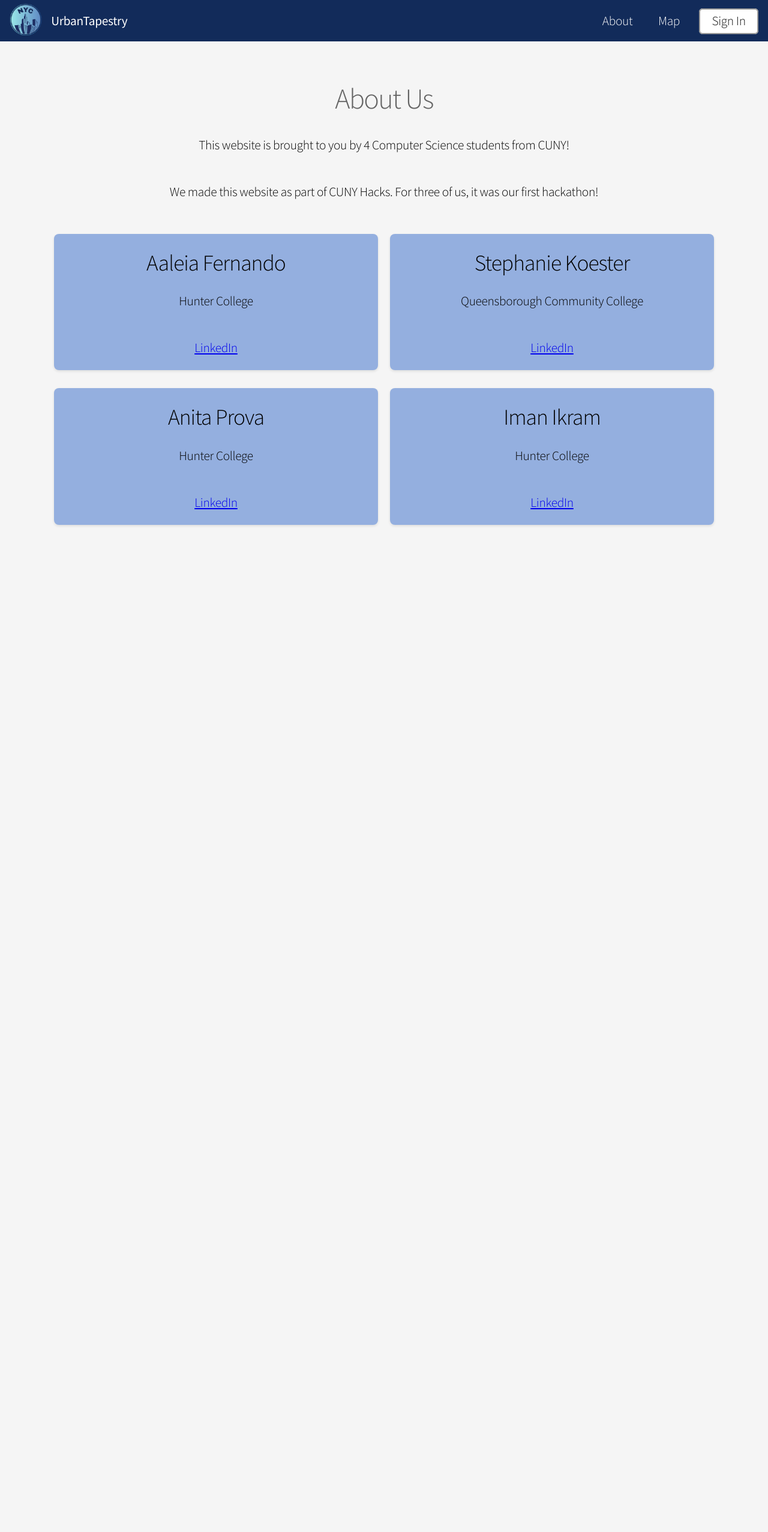
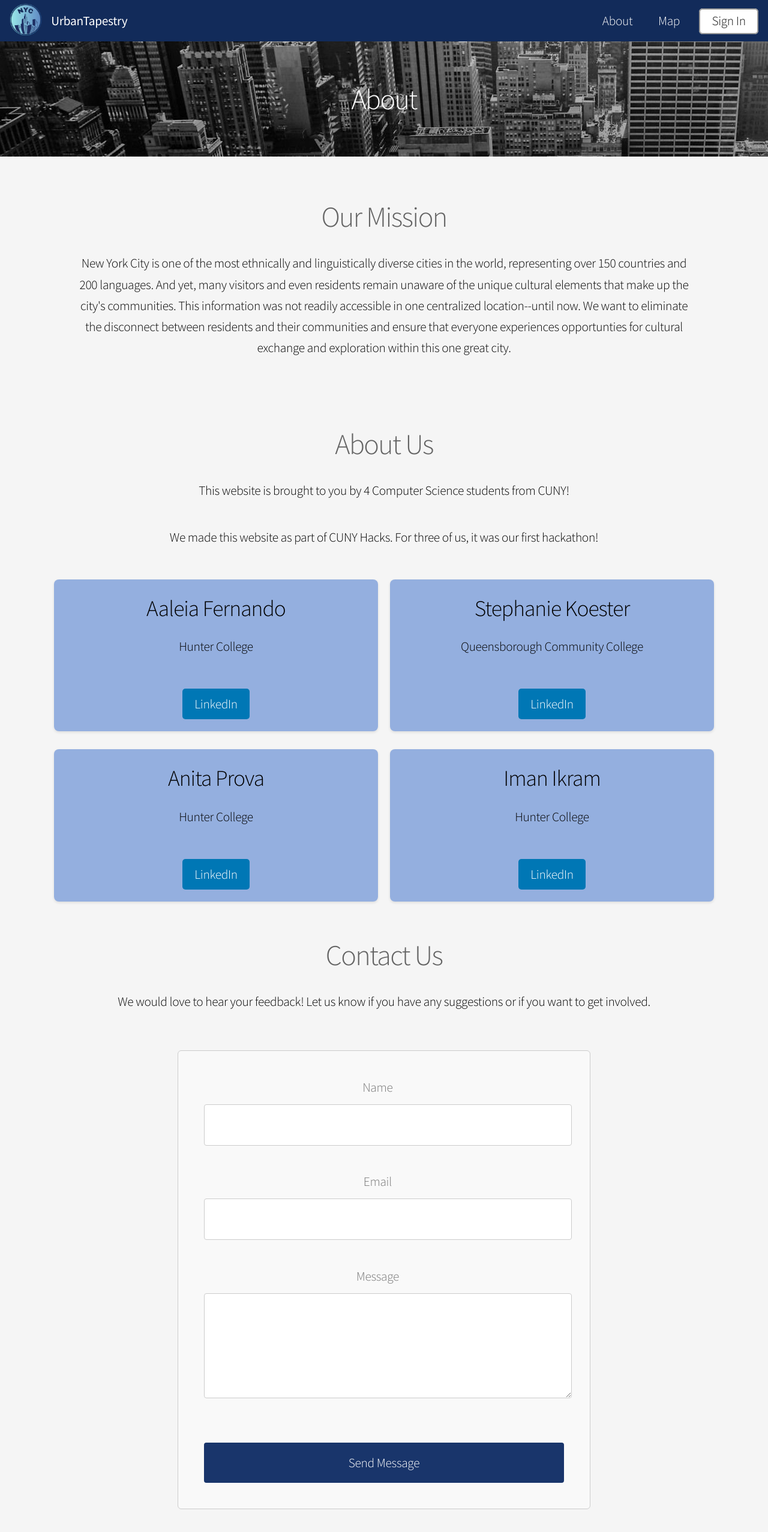
Before and after one commit to Aaleia/UrbanTapestry, a React (Create React App) app in the folder my-app/: page /About in a window 1280 px wide. Shown: the top 2554 px of the page at 60% size. Before the commit the page ends 885 px from the top, so only its background shows below. Built offline with nearby package versions, Linux system fonts and the light colour scheme.

Commit message:
Added styling and contact form

```diff
--- a/my-app/src/components/About.css
+++ b/my-app/src/components/About.css
@@ -6,11 +6,11 @@
   }
 
   h3{
-    color:black;
+      color:black;
   }
 
   p{
-    color:black;
+      color:black;
   }
   .card {
     color: black;
@@ -31,9 +31,18 @@
     display: flex;
     justify-content: center;
     align-items: center;
-    margin-top: 10%;
+    margin-top: 3.25em;
     flex-direction: column;
     column-gap: 1%;
+  }
+
+  .MissionContainer {
+    display: flex;
+    justify-content: center;
+    align-items: center;
+    flex-direction: column;
+    text-align: center;
+    margin: 5% 10%;
   }
 
   .card-row-1{
@@ -50,3 +59,134 @@
     align-items: center;
     flex-direction: row;
   }
+
+  .AboutHeading {
+      background-image: url("../assets/cityscape_grayscale.jpg");
+    background-attachment: fixed;
+    background-color: black;
+    color: white;
+    padding: 60px 20px;
+    margin: 0;
+    width: 100%;
+    text-align: center;
+}
+
+  .card a {
+    display: inline-block;
+    padding: 8px 20px;
+    margin-top: 10px;
+    background-color: #0077B5;
+    color: #fff;
+    text-decoration: none;
+    border-radius: 5px;
+    transition: background-color 0.3s ease;
+}
+
+.card a:hover {
+    background-color: #004466;
+}
+
+
+
+/* Form */
+
+form {
+    margin: 3em auto;
+    padding: 2em;
+    max-width: 600px;
+    border: 1px solid #ccc;
+    border-radius: 6px;
+    background-color: #f9f9f9;
+}
+
+form > :last-child {
+    margin-bottom: 0;
+}
+
+form > .fields {
+    display: flex;
+    flex-wrap: wrap;
+    margin: -1em 0 2em -1em;
+}
+
+form > .fields > .field {
+    padding: 1em;
+    width: calc(100% - 2em);
+}
+
+form > .fields > .field.half {
+    width: calc(50% - 1em);
+}
+
+form > .fields > .field.third {
+    width: calc(33.333% - 0.67em);
+}
+
+form > .fields > .field.quarter {
+    width: calc(25% - 0.5em);
+}
+
+/* Field Labels */
+
+form label {
+    display: block;
+    margin-bottom: 0.5em;
+}
+
+/* Input Fields */
+
+form input[type="text"],
+form input[type="email"],
+form textarea {
+    width: 100%;
+    padding: 0.75em;
+    border: 1px solid #ccc;
+    border-radius: 4px;
+    background-color: #fff;
+    transition: border-color 0.3s ease;
+}
+
+form input[type="text"]:focus,
+form input[type="email"]:focus,
+form textarea:focus {
+    border-color: #007bff;
+}
+
+/* Submit Button */
+
+form input[type="submit"] {
+    width: 100%;
+    padding: 0.75em;
+    border: none;
+    border-radius: 4px;
+    background-color: #19356b;
+    color: #fff;
+    cursor: pointer;
+    transition: background-color 0.3s ease;
+}
+
+form input[type="submit"]:hover {
+    background-color: #09094f;
+}
+
+/* Contact List */
+
+.contact {
+    list-style: none;
+    padding: 0;
+    margin: 0;
+}
+
+.contact li {
+    display: inline-block;
+    margin-right: 1em;
+}
+
+.contact li:last-child {
+    margin-right: 0;
+}
+
+.inner {
+    text-align: center;
+    margin-top: 2em;
+}
--- a/my-app/src/components/About.jsx
+++ b/my-app/src/components/About.jsx
@@ -4,38 +4,90 @@ import "./About.css";
 class About extends React.Component {
   render() {
       return (
+
 	  <div className="AboutContainer">
+
+
+	      <h2 className="AboutHeading">About</h2>
+
+	      <div className="MissionContainer">
+		  <h2>Our Mission</h2>
+		  <p>New York City is one of the most ethnically and linguistically diverse cities in the world, representing over 150 countries and 200 languages. And yet, many visitors and even residents remain unaware of the unique cultural elements that make up the city's communities. This information was not readily accessible in one centralized location--until now. We want to eliminate the disconnect between residents and their communities and ensure that everyone experiences opportunties for cultural exchange and exploration within this one great city.</p>
+	      </div>
+
+
+
           <h2>About Us</h2>
           <p>This website is brought to you by 4 Computer Science students from CUNY!</p>
           <p> We made this website as part of CUNY Hacks. For three of us, it was our first hackathon! </p>
           <div className="card-container">
 
               <div className="card-row-1">
+
 		  <div className="card">
 		      <h3>Aaleia Fernando</h3>
 		      <p>Hunter College</p>
 		      <a href="https://www.linkedin.com/in/aaleia/" target="_blank">LinkedIn</a>
 		  </div>
+
 		  <div className="card">
 		      <h3>Stephanie Koester</h3>
 		      <p>Queensborough Community College</p>
 		      <a href="https://www.linkedin.com/in/stephkoester" target="_blank">LinkedIn</a>
 		  </div>
+
               </div>
 
               <div className="card-row-2">
+
 		  <div className="card">
 		      <h3>Anita Prova</h3>
 		      <p>Hunter College</p>
 		      <a href= "https://www.linkedin.com/in/anita-prova-950322245/" target="_blank">LinkedIn</a>
 		  </div>
+
 		  <div className="card">
 		      <h3>Iman Ikram</h3>
 		      <p>Hunter College</p>
 		      <a href="https://www.linkedin.com/in/iman-ikram-9868a1218/" target="_blank">LinkedIn</a>
 		  </div>
+
+              </div>
+
+          </div>
+
+
+	      <section id="contact" className="contact-section">
+		  <div className="inner">
+		      <h2 className="major">Contact Us</h2>
+		      <p>We would love to hear your feedback! Let us know if you have any suggestions or if you want to get involved.</p>
+		      <form method="post" action="#">
+			  <div className="fields">
+			      <div className="field">
+				  <label htmlFor="name">Name</label>
+				  <input type="text" name="name" id="name" />
+			      </div>
+			      <div className="field">
+				  <label htmlFor="email">Email</label>
+				  <input type="email" name="email" id="email" />
+			      </div>
+			      <div className="field">
+				  <label htmlFor="message">Message</label>
+				  <textarea name="message" id="message" rows="4"></textarea>
 			      </div>
 			  </div>
+			  <ul className="actions">
+			      <li><input type="submit" value="Send Message" /></li>
+			  </ul>
+		      </form>
+		      <ul className="contact">
+			  {/* Add contact information if needed */}
+		      </ul>
+		  </div>
+	      </section>
+
+
+
       </div>
     );
   }
```
Lines whose indentation alone changed are shown as unchanged.
